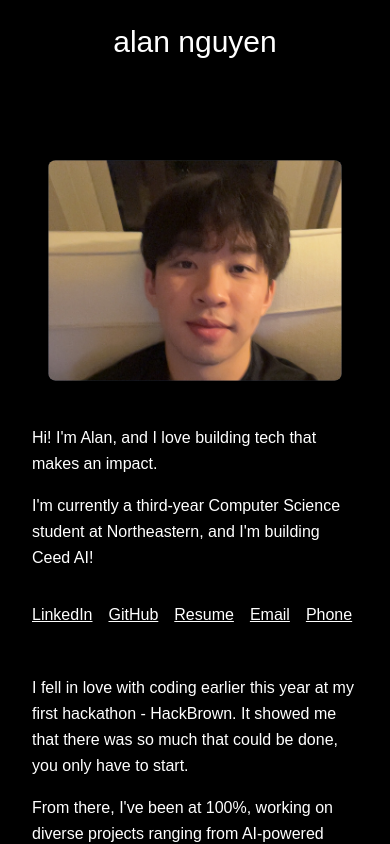
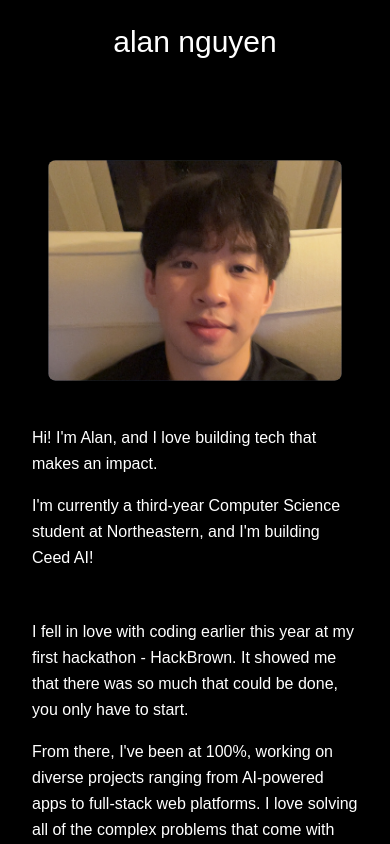
Before and after one commit to alandev05/personal-website, a Next.js app in the folder neocaridina-davidi/: page /about in a window 390 px wide. Shown: the top 844 px of the page. Built offline with nearby package versions, Linux system fonts and the light colour scheme.

Commit message:
Update About and experience timeline to match current resume
- Remove link row (LinkedIn/GitHub/Resume/Email/Phone) from About page
- Expand experience bullets to full resume text (Ceed CRM, Dedalus Labs, Peer Global)

```diff
--- a/neocaridina-davidi/src/app/about/page.tsx
+++ b/neocaridina-davidi/src/app/about/page.tsx
@@ -31,45 +31,6 @@ export default function AboutPage() {
               I&apos;m currently a third-year Computer Science student at
               Northeastern, and I&apos;m building Ceed AI!
             </p>
-
-            {/* Links section */}
-            <div className="flex flex-wrap gap-4 mt-4">
-              <a
-                href="https://www.linkedin.com/in/alandoannguyen/"
-                target="_blank"
-                rel="noopener noreferrer"
-                className="text-raleway text-base text-white hover:opacity-80 transition-opacity underline"
-              >
-                LinkedIn
-              </a>
-              <a
-                href="https://github.com/alandev05"
-                target="_blank"
-                rel="noopener noreferrer"
-                className="text-raleway text-base text-white hover:opacity-80 transition-opacity underline"
-              >
-                GitHub
-              </a>
-              <a
-                href="/files/alan_nguyen_resume.pdf"
-                download="alan_nguyen_resume.pdf"
-                className="text-raleway text-base text-white hover:opacity-80 transition-opacity underline"
-              >
-                Resume
-              </a>
-              <a
-                href="mailto:alandnguyen1@gmail.com"
-                className="text-raleway text-base text-white hover:opacity-80 transition-opacity underline"
-              >
-                Email
-              </a>
-              <a
-                href="tel:+15086854361"
-                className="text-raleway text-base text-white hover:opacity-80 transition-opacity underline"
-              >
-                Phone
-              </a>
-            </div>
           </div>
         </div>
 
--- a/neocaridina-davidi/src/app/components/ExperienceTimeline.tsx
+++ b/neocaridina-davidi/src/app/components/ExperienceTimeline.tsx
@@ -30,7 +30,7 @@ const timelineItems: TimelineItem[] = [
     date: "September 2025 - Present",
     description: [
       "Building an AI-native, agentic CRM for nonprofits that reduces manual work by 60% and 2.5x donor retention",
-      "Converted 5 pilot partners into paying customers (~$11K ARR); 14 LOIs in pipeline",
+      "Converted 5 pilot partners into paying customers (~$11K ARR); 14 LOIs in pipeline including a deal to become preferred platform for 200+ nonprofits via a Southeast Asian consulting firm",
       "Backed by MIT Sandbox, MTC Startup Pass (Fall 2025), MIT Fuse (Spring 2026), PKG IDEAS",
     ],
   },
@@ -42,8 +42,8 @@ const timelineItems: TimelineItem[] = [
     date: "November 2025 - December 2025",
     description: [
       "Selected as 1 of 20 founders globally (2% acceptance) for Break In, a 3-week AI builder residency",
-      "Received product and GTM mentorship from Jared Friedman (YC Partner), Laura Modiano (Head of Startups, OpenAI), and more",
-      "Engineered an agentic AI co-pilot for Ceed CRM using the Dedalus SDK, orchestrating 17 purpose-built tools",
+      "Received product and GTM mentorship from Jared Friedman (YC Partner), Laura Modiano (Head of Startups, OpenAI), co-founders of HF0, and investors from Y Combinator, Saga Ventures and more",
+      "Engineered an agentic AI co-pilot for Ceed CRM using the Dedalus SDK, orchestrating 17 purpose-built tools to automate nonprofit donor engagement workflows, saving nonprofits 10+ hours of time per week",
     ],
   },
   {
@@ -53,7 +53,7 @@ const timelineItems: TimelineItem[] = [
     location: "Peer Global Inc., Newport Beach, CA",
     date: "June 2025 - August 2025",
     description: [
-      "Architected agentic chat workflows and testing platform with React, Flask, and MongoDB for an app with over 1.2 million users",
+      "Architected agentic chat workflows and testing platform with React, Flask, and MongoDB, featuring a 3-tier, multi-persona, modular real-time conversation model for an app with over 1.2 million users",
       "Designed and deployed dynamic prompt engineering system with context depth scaling and placeholder matching",
     ],
   },
```
